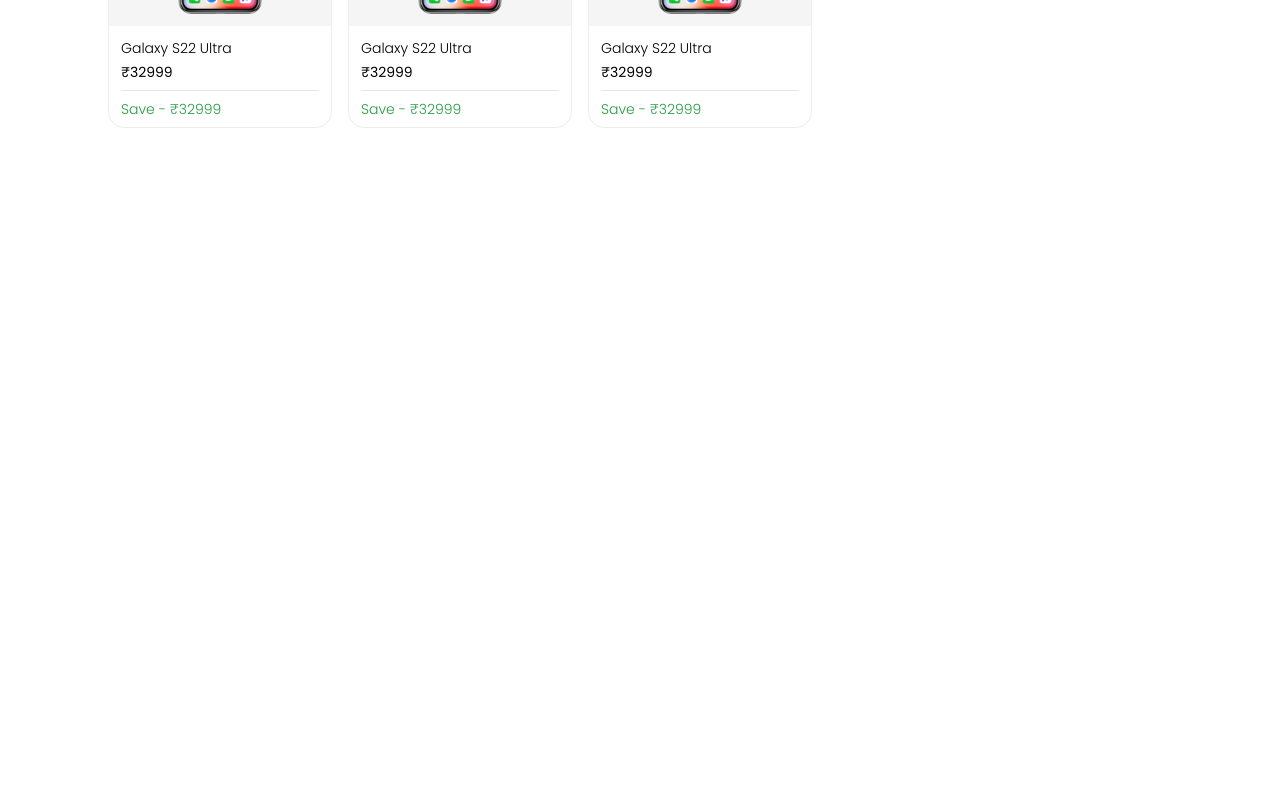
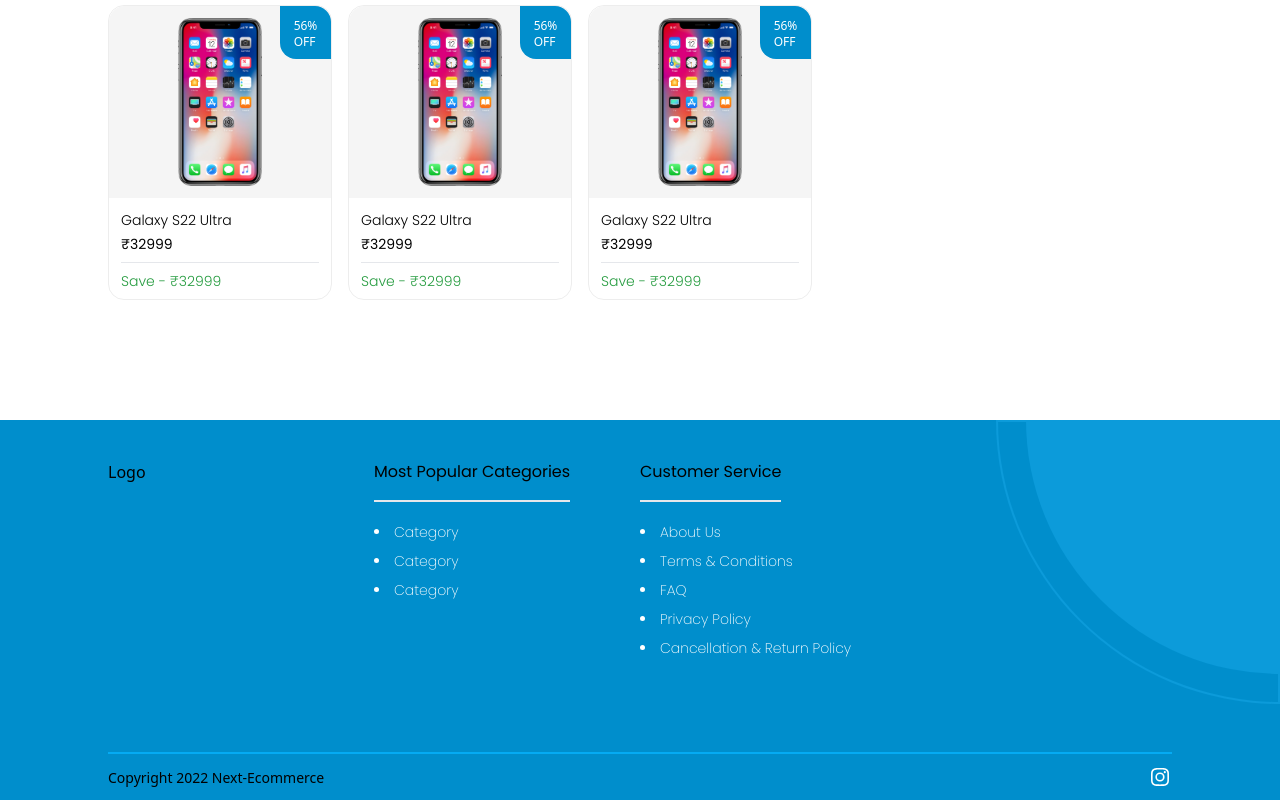
Before and after one commit to januard064/ecommerce-next, a Next.js app: page / in a window 1280 px wide. Shown: the part 1476-2276 px from the top of the page. Before the commit the page ends 1607 px from the top, so only its background shows below. Built offline with nearby package versions, Linux system fonts and the light colour scheme.

Commit message:
provide footer part1

```diff
--- a/components/carousel/carousel.js
+++ b/components/carousel/carousel.js
@@ -1,6 +1,6 @@
 const Carousel = () => {
     return (
-        <div className="h-36 w-full bg-[#212844]">
+        <div className="h-[316px] w-full bg-[#212844]">
             <div>Carousel Title</div>
         </div>
     )
--- /dev/null
+++ b/components/footer/footer.js
@@ -0,0 +1,100 @@
+import NavigationLayout from "../navigation-layout/navigation-layout"
+import InstagramLogo from "../icons/instagram-logo"
+
+const customerServiceList = {
+    title: 'Customer Service',
+    content: [
+        {
+            title: 'About Us',
+            link: ''
+        },
+        {
+            title: 'Terms & Conditions',
+            link: ''
+        },
+        {
+            title: 'FAQ',
+            link: ''
+        },
+        {
+            title: 'Privacy Policy',
+            link: ''
+        },
+        {
+            title: 'Cancellation & Return Policy',
+            link: ''
+        }
+    ]
+}
+
+const mostPopularList = {
+    title: 'Most Popular Categories',
+    content: [
+        {
+            title: 'Category',
+            link: ''
+        },
+        {
+            title: 'Category',
+            link: ''
+        },
+        {
+            title: 'Category',
+            link: ''
+        },
+    ]
+}
+
+
+const List = (props) => {
+    const { menu } = props
+    return (
+        <>
+            <div style={{ fontFamily: 'Poppins-Regular' }} className="border-b-2 w-fit pb-4 mb-5">{menu.title}</div>
+            {menu.content.map((menuList) => (
+                <li style={{ fontFamily: 'Poppins-ExtraLight' }} className="mb-2 cursor-pointer text-[14px] text-[#ffffff] hover:text-[#EDEDED]">{menuList.title}</li>
+            ))}
+        </>
+
+    )
+}
+
+const Footer = () => {
+    return (
+        <>
+            <footer className="h-[380px] bg-[#008ECC] w-full mt-[120px]">
+                <div className="relative">
+                    <div className="absolute top-0 right-0">
+                        <div className="h-[254px] w-[254px] bg-[#0C9BDA] rounded-bl-full " />
+                    </div>
+                    <div className="absolute top-0 right-0">
+                        <div className="h-[284px] w-[284px] border-2 border-[#0C9BDA] rounded-bl-full " />
+                    </div>
+                </div>
+
+                <NavigationLayout>
+                    <div className="h-[380px] relative">
+                        <div className="flex py-[40px] w-9/12 relative">
+                            <div className="w-1/3">
+                                Logo
+                            </div>
+                            <div className="w-1/3">
+                                <List menu={mostPopularList} />
+                            </div>
+                            <div className="w-1/3">
+                                <List menu={customerServiceList} />
+                            </div>
+                        </div>
+                        <div className="h-[48px] w-full absolute bottom-0 border-t-2 border-[#05ABF3]
+                                        flex justify-between items-center">
+                            <p style={{ justifyContent: 'Poppins-ExtraLight' }} className="text-[14px]">Copyright 2022 Next-Ecommerce</p>
+                            <InstagramLogo />
+                        </div>
+                    </div>
+                </NavigationLayout>
+            </footer>
+        </>
+    )
+}
+
+export default Footer
--- /dev/null
+++ b/components/icons/instagram-logo.js
@@ -0,0 +1,27 @@
+import * as React from "react"
+const InstagramLogo = (props) => (
+    <svg
+        xmlns="http://www.w3.org/2000/svg"
+        width={24}
+        height={24}
+        fill="none"
+        {...props}
+    >
+        <path
+            fill="#fff"
+            d="M0 0h24v24H0z"
+            style={{
+                mixBlendMode: "multiply",
+            }}
+        />
+        <path
+            fill="#fff"
+            d="M16.804 8.276a1.08 1.08 0 1 0 0-2.16 1.08 1.08 0 0 0 0 2.16ZM12 7.378a4.622 4.622 0 1 0 0 9.244 4.622 4.622 0 0 0 0-9.244ZM12 15a3 3 0 1 1 0-5.999A3 3 0 0 1 12 15Z"
+        />
+        <path
+            fill="#fff"
+            d="M12 4.622c2.403 0 2.688.009 3.637.052.57.007 1.136.112 1.671.31a2.982 2.982 0 0 1 1.708 1.708c.198.535.303 1.1.31 1.671.043.95.052 1.234.052 3.637s-.009 2.688-.052 3.637a4.982 4.982 0 0 1-.31 1.671 2.98 2.98 0 0 1-1.708 1.708 4.98 4.98 0 0 1-1.671.31c-.95.043-1.234.052-3.637.052s-2.688-.009-3.637-.052a4.981 4.981 0 0 1-1.671-.31 2.981 2.981 0 0 1-1.708-1.708 4.982 4.982 0 0 1-.31-1.671c-.043-.95-.052-1.234-.052-3.637s.009-2.688.052-3.637c.007-.57.112-1.136.31-1.67a2.981 2.981 0 0 1 1.708-1.709 4.981 4.981 0 0 1 1.671-.31c.95-.043 1.234-.052 3.637-.052ZM12 3c-2.444 0-2.75.01-3.71.054a6.605 6.605 0 0 0-2.185.419 4.602 4.602 0 0 0-2.633 2.632 6.605 6.605 0 0 0-.418 2.185C3.01 9.25 3 9.556 3 12s.01 2.75.054 3.71c.015.747.157 1.486.419 2.185a4.602 4.602 0 0 0 2.632 2.633c.7.262 1.438.403 2.185.418.96.044 1.266.054 3.71.054s2.75-.01 3.71-.054a6.608 6.608 0 0 0 2.185-.419 4.602 4.602 0 0 0 2.633-2.632c.262-.7.403-1.438.418-2.185.044-.96.054-1.266.054-3.71s-.01-2.75-.054-3.71a6.606 6.606 0 0 0-.419-2.185 4.603 4.603 0 0 0-2.632-2.632 6.605 6.605 0 0 0-2.185-.418C14.75 3.01 14.444 3 12 3Z"
+        />
+    </svg>
+)
+export default InstagramLogo
--- a/components/navbar/navbar.js
+++ b/components/navbar/navbar.js
@@ -1,12 +1,11 @@
 import SearchBar from "./search-bar"
 import NavbarMenu from "./navbar-menu"
+import NavigationLayout from "../navigation-layout/navigation-layout"
 
 const Navbar = () => {
     return (
         <div className="bg-[#FFFFFF] z-50 border-b-2 border-[#EDEDED] fixed top-0 w-full">
-            <div className="grid grid-cols-12 gap-4">
-                <div className="md:col-span-1 hidden lg:block" />
-                <div className="lg:col-span-10 md:col-span-12">
+            <NavigationLayout>
                 <div className="flex sm:justify-between h-[90px] items-center">
                     <div className="text-black cursor-pointer">Logo</div>
                     <div className="">
@@ -16,9 +15,7 @@
                         <NavbarMenu />
                     </div>
                 </div>
-                </div>
-                <div className="lg:col-span-1 hidden lg:block" />
-            </div>
+            </NavigationLayout>
         </div>
     )
 }
--- /dev/null
+++ b/components/navigation-layout/navigation-layout.js
@@ -0,0 +1,13 @@
+const NavigationLayout = (props) => {
+    return (
+        <div className="grid grid-cols-12 gap-4">
+            <div className="md:col-span-1 hidden lg:block" />
+            <div className="lg:col-span-10 md:col-span-12">
+                {props.children}
+            </div>
+            <div className="lg:col-span-1 hidden lg:block" />
+        </div>
+    )
+}
+
+export default NavigationLayout
--- a/pages/_app.js
+++ b/pages/_app.js
@@ -2,6 +2,7 @@
 import localFont from 'next/font/local'
 import Layout from '@/components/Layout/layout'
 import Navbar from '@/components/navbar/navbar'
+import Footer from '@/components/footer/footer'
 
 export default function App({ Component, pageProps }) {
   return (
@@ -10,6 +11,7 @@
       <Layout>
         <Component {...pageProps} />
       </Layout>
+      <Footer />
     </>
 
   )
```
Lines whose indentation alone changed are shown as unchanged.
